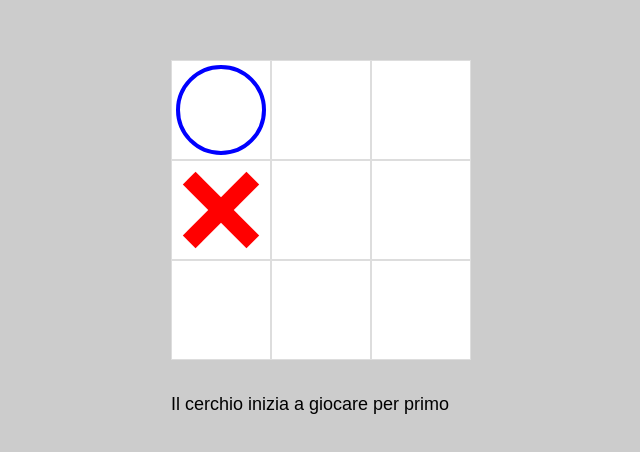
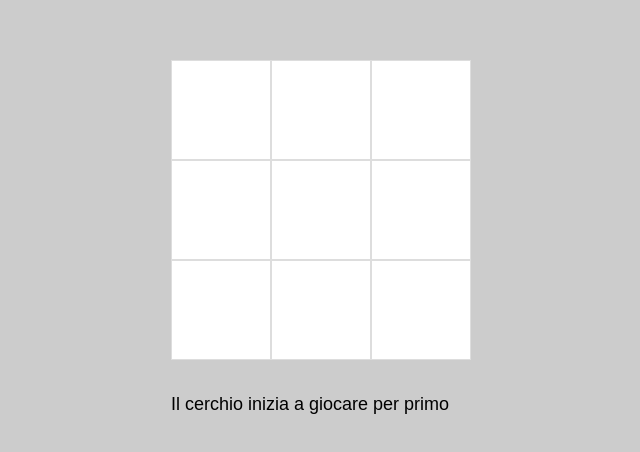
Before and after one commit to giaba90/tictactoeJS, a plain HTML site: page index.html in a window 1280 px wide. Shown: the part 162-614 px from the top of the page, without its empty margins (319-959 px from the left). Drawn offline with Linux system fonts and the light colour scheme.

Commit message:
remove div circle & cross

```diff
--- a/index.html
+++ b/index.html
@@ -8,12 +8,8 @@
     </head>
     <body>
         <div class="bordergame">
-            <div class="square">
-                <div class="circle"></div>
-            </div>
-            <div class="square">
-                <div class="cross"></div>
-            </div>
+            <div class="square"></div>
+            <div class="square"></div>
             <div class="square"></div>
             <div class="square"></div>
             <div class="square"></div>
```
